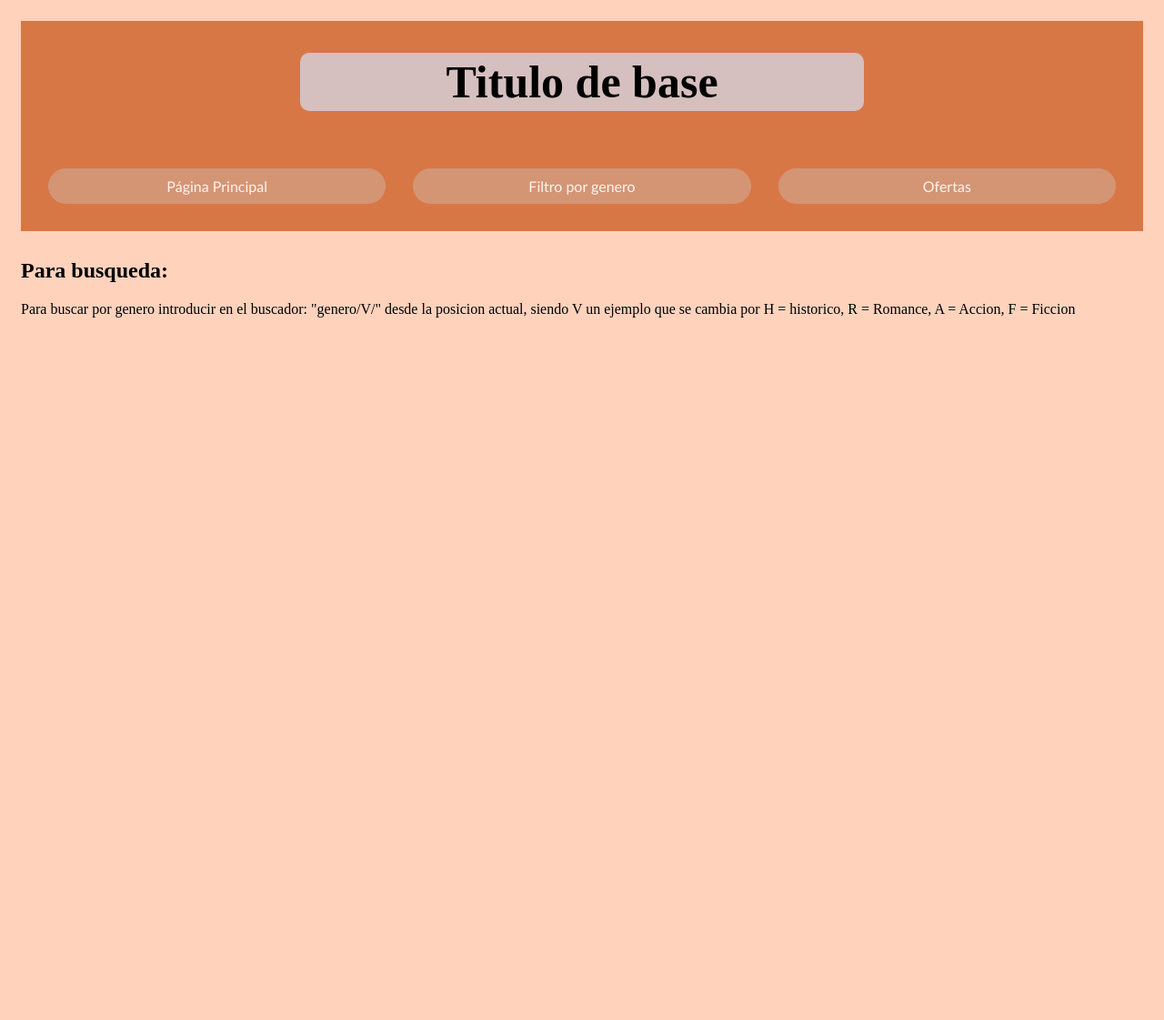
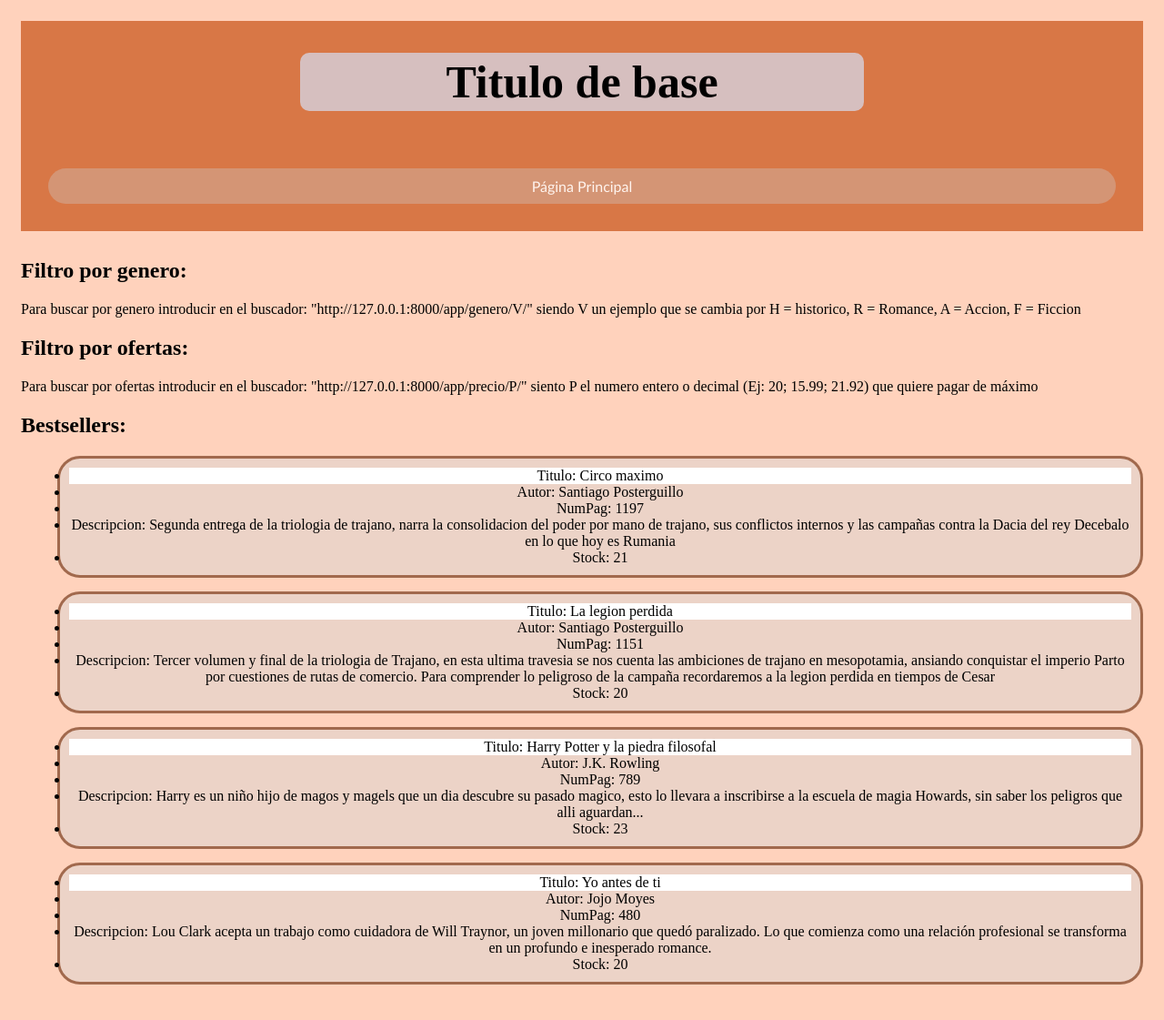
Before and after one commit to AinaraTelle/IngWeb.-Trabajo_Colaborativo, a Django app: page /app/ in a window 1280 px wide. Shown: the whole page at 91% size. Before the commit the page ends 349 px from the top, so only its background shows below. Run offline with Django 5.2, Linux system fonts and the light colour scheme; data comes from the database, SQL or seed files in the repository; both versions use the stored data as it was after the commit.

Commit message:
Actualizada la BD para tener la columna stock, introducida lista de mas vendidos en portada, eliminados 2 botones para reintroducirlos en el futuro, implementado html con filtro de precio, y añadidos detalles esteticos

```diff
--- a/Libreria/appLibreria/models.py
+++ b/Libreria/appLibreria/models.py
@@ -21,6 +21,7 @@ class Libro(models.Model):
     fecha_publicacion=models.DateField()#Importante: No hay en django una función que solo se pueda poner año y mes
     precio=models.FloatField()
     num_paginas=models.IntegerField()
+    stock=models.IntegerField()
     autor=models.ForeignKey(Autor,on_delete=models.CASCADE)
     editorial=models.ForeignKey(Editorial,on_delete=models.CASCADE)
     class Genero(models.TextChoices):
@@ -34,7 +35,7 @@ class Libro(models.Model):
         euskera="EUS", "Euskera"
         ingles="ENG", "Ingles"
     idioma=models.CharField(max_length=3,choices=Idioma.choices)
-    stock=models.IntegerField
+
     def __str__(self):
         return self.titulo
 
--- a/Libreria/appLibreria/templates/base.html
+++ b/Libreria/appLibreria/templates/base.html
@@ -15,22 +15,26 @@
                 </div>
             </a>
             <!--href=" url 'genero' Historico "-->
-            <a class="divBotones">
+            <!--<a class="divBotones">
                 <div class="contBoton">
                     Filtro por genero
                 </div>
-            </a>
+            </a>-->
             <!--href=" url 'precio' 20.95l"-->
-            <a class="divBotones">
+            <!--<a class="divBotones">
                 <div class="contBoton">
-                    Ofertas<!-- "Ofertas"= view de precio<25  -->
+                    Ofertas
                 </div>
-            </a>
+            </a>-->
         </div>
     </header>
     <div id="content">
-        <h2>Para busqueda: </h2>
-        <p>Para buscar por genero introducir en el buscador: "genero/V/" desde la posicion actual, siendo V un ejemplo que se cambia por H = historico, R = Romance, A = Accion, F = Ficcion</p>
+        <h2>Filtro por genero: </h2>
+        <p>Para buscar por genero introducir en el buscador: "http://127.0.0.1:8000/app/genero/V/" siendo V un ejemplo que se cambia por H = historico, R = Romance, A = Accion, F = Ficcion</p>
+
+        <h2>Filtro por ofertas: </h2>
+        <p>Para buscar por ofertas introducir en el buscador:  "http://127.0.0.1:8000/app/precio/P/" siento P el numero entero o decimal (Ej: 20; 15.99; 21.92) que quiere pagar de máximo</p>
+
         {% block content %}Lo que hay por defecto{% endblock %}
     </div>
 </body>
--- a/Libreria/appLibreria/templates/genero.html
+++ b/Libreria/appLibreria/templates/genero.html
@@ -1,6 +1,6 @@
 {% extends "base.html" %}
 {% block content %}
-
+    <h2>A continuación se muestran los libros de tu genero deseado:</h2>
     <ul>
     {% for libro in Libros %}
         <div class="muestraLibros">
--- a/Libreria/appLibreria/templates/inicio_novedades.html
+++ b/Libreria/appLibreria/templates/inicio_novedades.html
@@ -1,13 +1,15 @@
 {% extends "base.html" %}
 
 {% block content %}
+    <h2>Bestsellers: </h2>
     <ul>
-    {% for libro in libros %}
-        <div class="muestraLibros">
-            <li> Titulo: {{libro.titulo}} </li>
+    {% for libro in Libros %}
+        <div class="muestraLibros" style="border-style: solid;">
+            <li style="background-color: white;"> Titulo: {{libro.titulo}} </li>
             <li> Autor: {{libro.autor}} </li>
             <li> NumPag: {{libro.num_paginas}} </li>
-            <li> NumPag: {{libro.descripcion}} </li>
+            <li> Descripcion: {{libro.descripcion}} </li>
+            <li> Stock: {{libro.stock}}</li>
         </div>
         {% endfor %}
     </ul>
--- a/Libreria/appLibreria/templates/precio.html
+++ b/Libreria/appLibreria/templates/precio.html
@@ -1,14 +1,17 @@
 {% extends "base.html" %}
 
 {% block content %}
+<h2>Filtro de libros menores de {{Prec_lib}} euros:</h2>
     <ul>
-    {% for libro in libros %}
+    {% for libro in Libros %}
         <div class="muestraLibros">
             <li> Titulo: {{libro.titulo}} </li>
             <ul>
                 <li> Autor: {{libro.autor}} </li>
                 <li> NumPag: {{libro.num_paginas}} </li>
                 <li> Descripcion: {{libro.descripcion}} </li>
+                <li> Precio: {{libro.precio}} euros</li>
+                <li>--------------------------------------</li>
             </ul>
         </div>
         {% endfor %}
--- a/Libreria/appLibreria/urls.py
+++ b/Libreria/appLibreria/urls.py
@@ -6,5 +6,5 @@ urlpatterns = [
     path('genero/<str:genero_libro>/', views.genero, name='genero'),#H = historico, R = romance, A = acción, F = fantasia enel buscador poner las letras solas, no las palabras, asi esta en la BD
     path('', views.portadaYAntiguedad, name='antiguedad'),
     path('precio/<str:precio_libro>/', views.precio, name='precio'), #PD: en python no existen comas "," el precio seria 20.95 por ejemplo en vez de 20,95
-    path('app/', views.masCortos,name='masCortos' )
+    path('backapp/', views.masCortos,name='masCortos' )
 ]
--- a/Libreria/appLibreria/views.py
+++ b/Libreria/appLibreria/views.py
@@ -1,3 +1,4 @@
+from decimal import Decimal
 from django.shortcuts import render
 from django.http import HttpResponse, Http404
 from appLibreria import models #importamos la tabla de models para poder trabajar con los datos de la BD
@@ -10,7 +11,8 @@ def genero(request, genero_libro):
     try:
         Libros = models.Libro.objects.filter(genero=genero_libro)#Filtramos todos los libros del genero que se ha escogido y los guardamos en Libros
         context = { #Creamos contexto, que se la pasaremos a la HTML para que sepa el contenido de cada variable
-            'Libros':  Libros#Lista de objetos "libro"
+            'Libros':  Libros, #Lista de objetos "libro"
+            'Genero': genero_libro
         }
         print("Genero del libro: ", genero_libro)
     except models.Libro.DoesNotExist:#Pagina personalizada del error
@@ -19,16 +21,24 @@ def genero(request, genero_libro):
         #return HttpResponse("Consultando genero del libro %s." %genero_libro)
 
 def portadaYAntiguedad(request): #devuelve la portada tambien pero no he encontrado el atributo en modelos por lo que aun no añado
-    #return HttpResponse("Portada y antiguedad del libro %s" % fecha_libro) #no puedo devolver portada si no esta
-    return render(request, 'inicio_novedades.html')
+    Libros = models.Libro.objects.filter(stock__gte=20)
+    context = {
+        'Libros': Libros
+    }
+
+    return render(request, 'inicio_novedades.html', context)
 
 def precio(request, precio_libro):
     try:
-        precio_lib = float(precio_libro)
-        Libros=models.Libro.objects.filter(precio__lte=precio_libro) #<= no permitido
+        precio_lib = Decimal(precio_libro)
+        Libros=models.Libro.objects.filter(precio__lt=precio_lib) #<= no permitido
         context = {
-            'Libros': Libros
+            'Libros': Libros,
+            'Prec_lib': precio_lib
         }
+        print("precio: " + precio_libro)
+        print(precio_lib)
+        print(Libros)
     except models.Libro.DoesNotExist:#Pagina personalizada del error
         raise Http404("No hay ningun libro de dicho precio o menor")
 
@@ -43,4 +53,4 @@ def masCortos(request):
         }
     except models.Libro.DoesNotExist:
         raise Http404("No hay ningun libro tan corto")
-    return render(request, 'base.html', context)
+    return render(request, 'inicio_novedades.html', context)
```
Also changed, not shown: Libreria/appLibreria/migrations/0003_libro_stock.py (added), Libreria/db.sqlite3.
